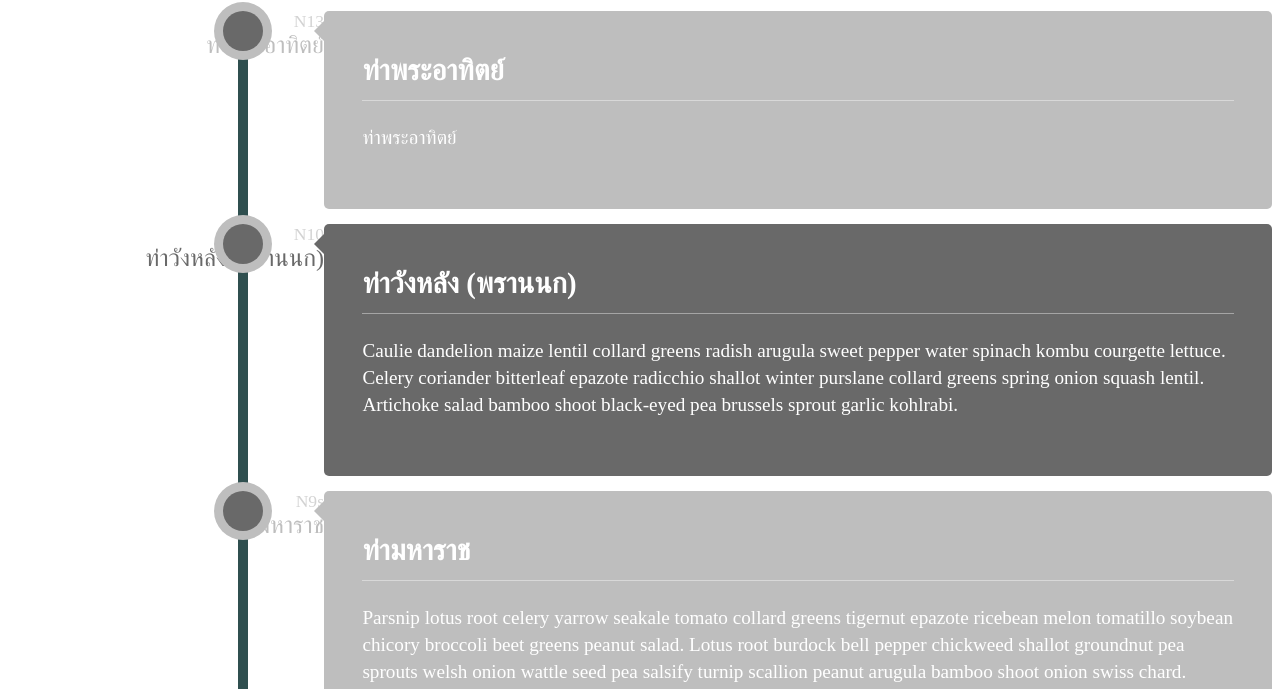
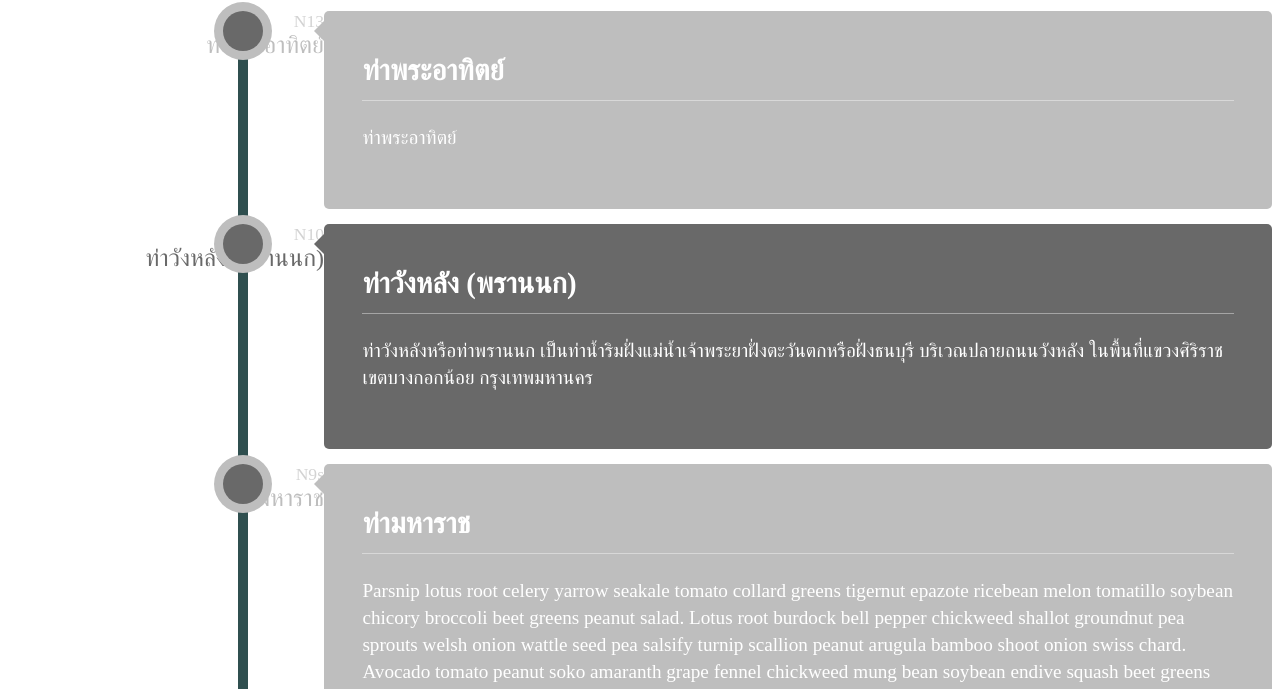
Before and after one commit to suadyod/ExBoat, a website: page www/templates/line/normal_line.html in a window 1280 px wide. Shown: the part 103-792 px from the top of the page. Drawn offline with Linux system fonts and the light colour scheme; files that its build step writes are made by us from their sources.

Commit message:
Add  Wang Lang pier information

```diff
--- a/www/templates/line/normal_line.html
+++ b/www/templates/line/normal_line.html
@@ -30,7 +30,7 @@
 						<div class="cbp_tmicon ion-help-buoy"></div>
 						<div class="cbp_tmlabel">
 							<h2 style="color:#fff">ท่าวังหลัง (พรานนก)</h2>
-							<p>Caulie dandelion maize lentil collard greens radish arugula sweet pepper water spinach kombu courgette lettuce. Celery coriander bitterleaf epazote radicchio shallot winter purslane collard greens spring onion squash lentil. Artichoke salad bamboo shoot black-eyed pea brussels sprout garlic kohlrabi.</p>
+							<p>ท่าวังหลังหรือท่าพรานนก เป็นท่าน้ำริมฝั่งแม่น้ำเจ้าพระยาฝั่งตะวันตกหรือฝั่งธนบุรี บริเวณปลายถนนวังหลัง ในพื้นที่แขวงศิริราช เขตบางกอกน้อย กรุงเทพมหานคร</p>
 						</div>
 					</li>
 					<li>
```
